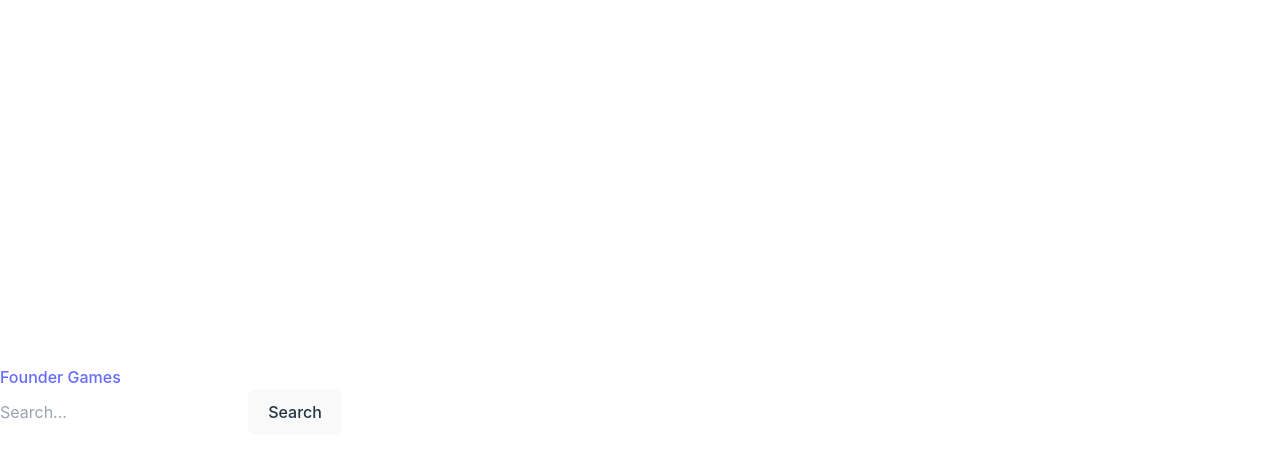
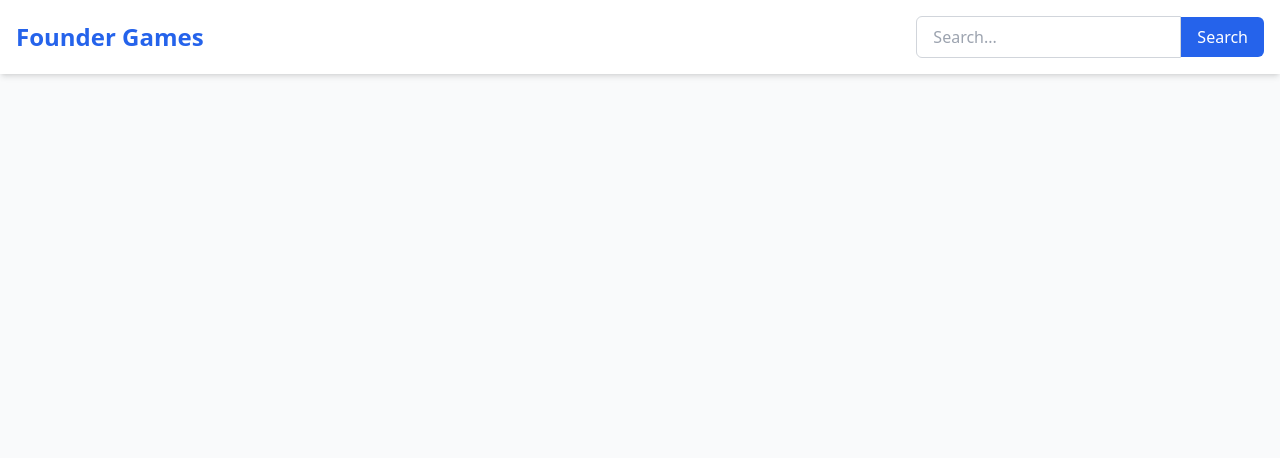
Before and after one commit to mayaaceska/FounderGames-FE, a React (Vite) app in the folder FounderGames/: page / in a window 1280 px wide. Shown: the top 458 px of the page. Built offline with nearby package versions, Linux system fonts and the light colour scheme.

Commit message:
nav completed

```diff
--- a/FounderGames/package.json
+++ b/FounderGames/package.json
@@ -10,9 +10,13 @@
     "preview": "vite preview"
   },
   "dependencies": {
+    "@mui/material": "^6.1.6",
+    "autoprefixer": "^10.4.20",
+    "postcss": "^8.4.47",
     "react": "^18.3.1",
     "react-dom": "^18.3.1",
-    "react-router-dom": "^6.27.0"
+    "react-router-dom": "^6.27.0",
+    "tailwindcss": "^3.4.14"
   },
   "devDependencies": {
     "@eslint/js": "^9.13.0",
--- a/FounderGames/src/assets/components/Navbar/Navbar.tsx
+++ b/FounderGames/src/assets/components/Navbar/Navbar.tsx
@@ -3,7 +3,7 @@ import React from 'react';
 const Navbar: React.FC = () => {
   return (
     <nav className="w-full bg-white shadow-md">
-      <div className="container mx-auto flex justify-between items-center px-4 py-4">
+      <div className="flex justify-between items-center px-4 py-4">
         {/* Logo Section */}
         <div>
           <a href="/" className="text-2xl font-bold text-blue-600">
--- a/FounderGames/src/index.css
+++ b/FounderGames/src/index.css
@@ -2,71 +2,7 @@
 @tailwind components;
 @tailwind utilities;
 
-:root {
-  font-family: Inter, system-ui, Avenir, Helvetica, Arial, sans-serif;
-  line-height: 1.5;
-  font-weight: 400;
-
-  color-scheme: light dark;
-  color: rgba(255, 255, 255, 0.87);
-  background-color: #242424;
-
-  font-synthesis: none;
-  text-rendering: optimizeLegibility;
-  -webkit-font-smoothing: antialiased;
-  -moz-osx-font-smoothing: grayscale;
+body {
+  overflow-x: hidden;
+  @apply bg-gray-50; /* Add a light gray background */
 }
-
-a {
-  font-weight: 500;
-  color: #646cff;
-  text-decoration: inherit;
-}
-a:hover {
-  color: #535bf2;
-}
-
-body {
-  margin: 0;
-  display: flex;
-  place-items: center;
-  min-width: 320px;
-  min-height: 100vh;
-}
-
-h1 {
-  font-size: 3.2em;
-  line-height: 1.1;
-}
-
-button {
-  border-radius: 8px;
-  border: 1px solid transparent;
-  padding: 0.6em 1.2em;
-  font-size: 1em;
-  font-weight: 500;
-  font-family: inherit;
-  background-color: #1a1a1a;
-  cursor: pointer;
-  transition: border-color 0.25s;
-}
-button:hover {
-  border-color: #646cff;
-}
-button:focus,
-button:focus-visible {
-  outline: 4px auto -webkit-focus-ring-color;
-}
-
-@media (prefers-color-scheme: light) {
-  :root {
-    color: #213547;
-    background-color: #ffffff;
-  }
-  a:hover {
-    color: #747bff;
-  }
-  button {
-    background-color: #f9f9f9;
-  }
-}
--- a/FounderGames/tailwind.config.js
+++ b/FounderGames/tailwind.config.js
@@ -1,8 +1,11 @@
-/** @type {import('tailwindcss').Config} */
+// tailwind.config.js
 module.exports = {
-  content: [],
+  content: [
+    "./src/**/*.{js,jsx,ts,tsx}", // Scan all files in src for Tailwind classes
+    "./public/index.html", // Include index.html if needed
+  ],
   theme: {
     extend: {},
   },
   plugins: [],
-}
+};
```
Also changed, not shown: 1 other file (tests, documents, lock files or other folders).
